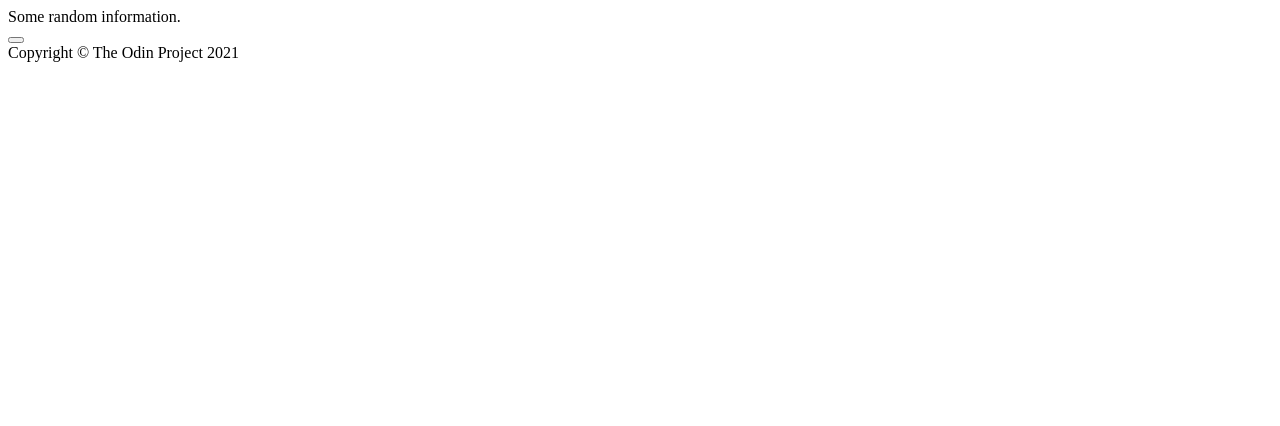
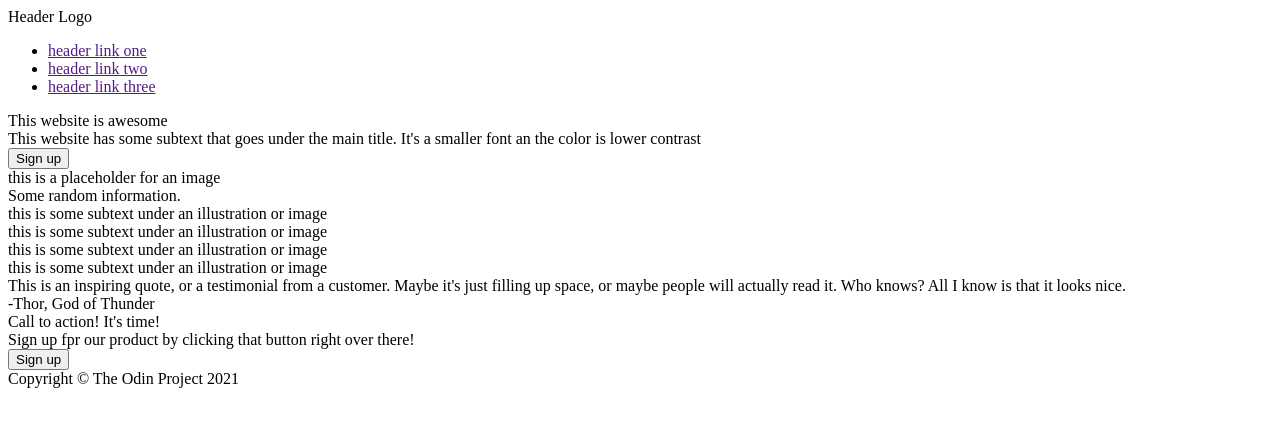
Before and after one commit to Ethos070/landing_page, a plain HTML site: page index.html in a window 1280 px wide. Drawn offline with Linux system fonts and the light colour scheme.

Commit message:
Complete basic index.html with content

```diff
--- a/index.html
+++ b/index.html
@@ -6,24 +6,60 @@
     </head>
     <body>
         <div class="first">
-            <div class="navbar"></div>
-            <div class=""></div>
+            <div class="navbar">
+                <div class="logo">Header Logo</div>
+                <ul class="links">
+                    <li><a href="">header link one</a></li>
+                    <li><a href="">header link two</a></li>
+                    <li><a href="">header link three</a></li>
+                </ul>
+            </div>
+            <div class="content">
+                <div class="">
+                    <div class="title">This website is awesome</div>
+                    <div class="subtext">
+                        This website has some subtext that goes under the main title.
+                        It's a smaller font an the color is lower contrast
+                    </div>
+                    <button>Sign up</button>
+                </div>
+                <div class="placeholder">this is a placeholder for an image</div>
+            </div>
         </div>
         <div class="second">
-            <div>Some random information.</div>
-            <div class="information"></div>
-            <div class="information"></div>
-            <div class="information"></div>
-            <div class="information"></div>
+            <div class="title">Some random information.</div>
+            <div class="information">
+                <div class="image"></div>
+                <div class="subtext">this is some subtext under an illustration or image</div>
+            </div>
+            <div class="information">
+                <div class="image"></div>
+                <div class="subtext">this is some subtext under an illustration or image</div>
+            </div>
+            <div class="information">
+                <div class="image"></div>
+                <div class="subtext">this is some subtext under an illustration or image</div>
+            </div>
+            <div class="information">
+                <div class="image"></div>
+                <div class="subtext">this is some subtext under an illustration or image</div>
+            </div>
         </div>
         <div class="third">
-            <div class="quote"></div>
-            <div class="author"></div>
+            <div class="quote">
+                This is an inspiring quote, or a testimonial from a customer.
+                Maybe it's just filling up space, or maybe people will actually read it.
+                Who knows? All I know is that it looks nice.
+            </div>
+            <div class="author">-Thor, God of Thunder</div>
         </div>
         <div class="fourth">
             <div>
-                <div class="text"></div>
-                <button></button>
+                <div class="call">
+                    <div class="title">Call to action! It's time!</div>
+                    <div class="subtext">Sign up fpr our product by clicking that button right over there!</div>
+                </div>
+                <button>Sign up</button>
             </div>
         </div>
         <div class="footer">
```
